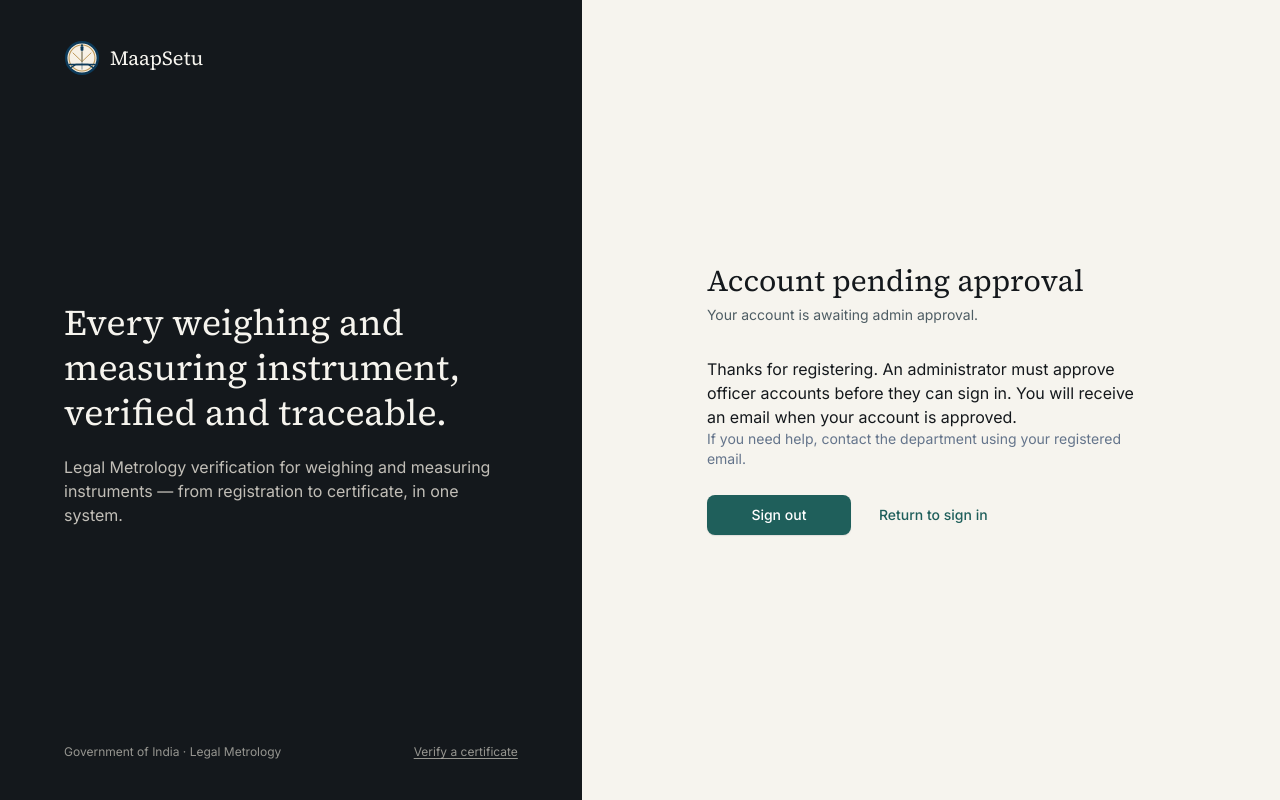
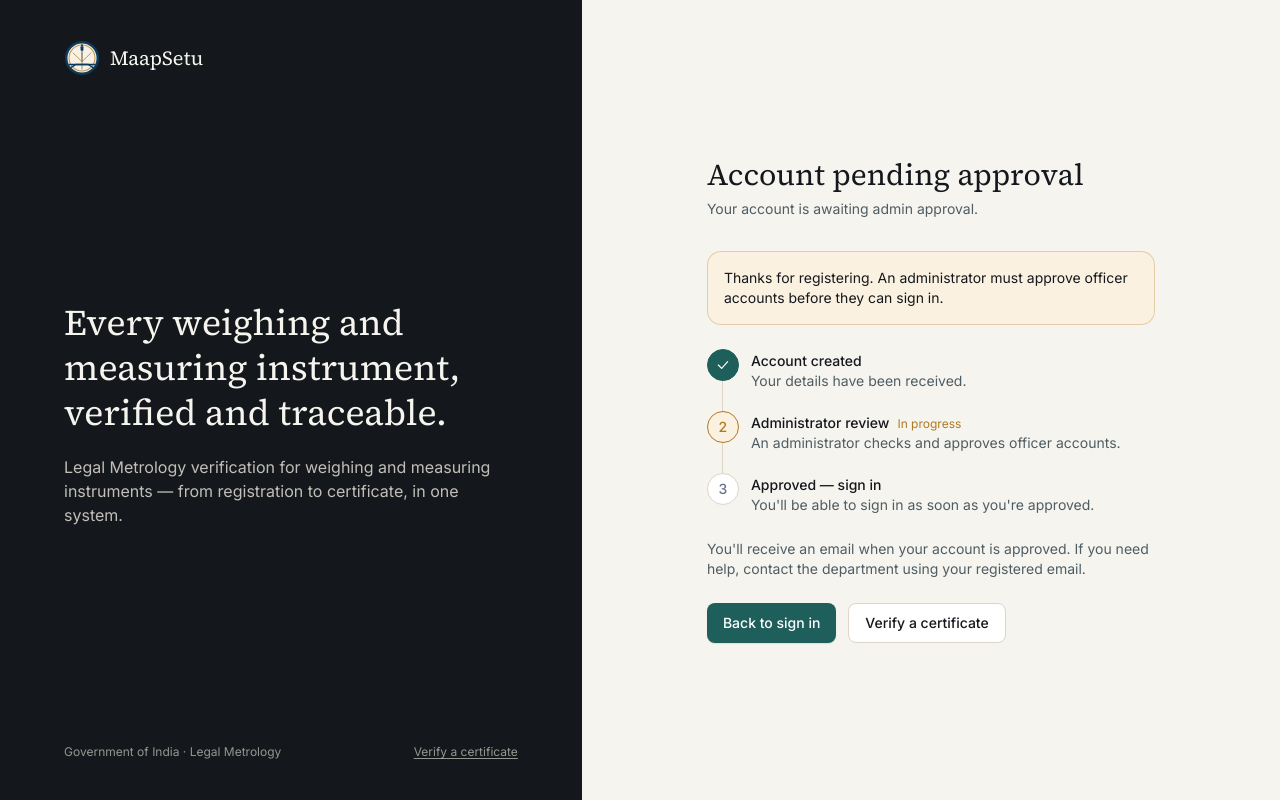
Before and after one commit to SubhamKesh/e-Metrology, a React (Vite) app in the folder frontend/: page /pending in a window 1280 px wide. Built offline with nearby package versions, Linux system fonts and the light colour scheme; no server answers.

Commit message:
add pending approval page

```diff
--- a/frontend/src/pages/auth/Login.tsx
+++ b/frontend/src/pages/auth/Login.tsx
@@ -43,6 +43,19 @@ export default function Login() {
       const dest = location.state?.from?.pathname ?? roleHome(user.role);
       navigate(dest, { replace: true });
     } catch (err) {
+      // The backend answers 403 for accounts that can't sign in yet. Send
+      // those users to the pending page instead of a bare error line.
+      if (err instanceof ApiError && err.status === 403) {
+        const msg = err.message.toLowerCase();
+        if (msg.includes("awaiting admin approval")) {
+          navigate("/pending", { state: { email, status: "pending" } });
+          return;
+        }
+        if (msg.includes("not approved")) {
+          navigate("/pending", { state: { email, status: "rejected" } });
+          return;
+        }
+      }
       setError(err instanceof ApiError ? err.message : "Something went wrong. Try again.");
     } finally {
       setLoading(false);
--- a/frontend/src/pages/auth/PendingApproval.tsx
+++ b/frontend/src/pages/auth/PendingApproval.tsx
@@ -1,28 +1,111 @@
-import { Link } from "react-router-dom";
+import { useLocation } from "react-router-dom";
 import { AuthLayout } from "./AuthLayout";
 import { useAuth } from "@/context/AuthContext";
-import { Button } from "@/components/ui/Button";
+import { ButtonLink } from "@/components/ui/Button";
+import { Icon } from "@/components/ui/Icon";
+import { cn } from "@/lib/cn";
+
+export interface PendingRouteState {
+  email?: string;
+  status?: "pending" | "rejected";
+}
+
+type StepState = "done" | "current" | "todo";
+
+const STEPS: { title: string; body: string }[] = [
+  { title: "Account created", body: "Your details have been received." },
+  { title: "Administrator review", body: "An administrator checks and approves officer accounts." },
+  { title: "Approved — sign in", body: "You'll be able to sign in as soon as you're approved." },
+];
 
 export default function PendingApproval() {
   const { user, logout } = useAuth();
+  const location = useLocation();
+  const routeState = (location.state ?? {}) as PendingRouteState;
+  const rejected = routeState.status === "rejected" || user?.status === "rejected";
+  const email = routeState.email ?? user?.email;
+  const name = user?.name;
+
+  if (rejected) {
+    return (
+      <AuthLayout title="Registration not approved" subtitle="An administrator has declined this account.">
+        <div className="rounded-xl border border-danger/20 bg-danger-50 p-4 text-sm text-ink" role="status">
+          <p>
+            {name ? `${name}, your` : "Your"} registration{email ? ` for ${email}` : ""} was not approved, so this
+            account can't be used to sign in.
+          </p>
+          <p className="mt-2 text-slate-600">
+            If you think this is a mistake, contact the department using the email address you registered with.
+          </p>
+        </div>
+        <Actions onLeave={logout} />
+      </AuthLayout>
+    );
+  }
 
   return (
     <AuthLayout title="Account pending approval" subtitle="Your account is awaiting admin approval.">
-      <div className="prose max-w-none">
+      <div className="rounded-xl border border-warning/30 bg-warning-50 p-4 text-sm text-ink" role="status">
         <p>
-          Thanks for registering{user ? `, ${user.name}` : ""}. An administrator must approve officer accounts before
-          they can sign in. You will receive an email when your account is approved.
+          Thanks for registering{name ? `, ${name}` : ""}. An administrator must approve officer accounts before they
+          can sign in.
         </p>
-        <p className="text-sm text-slate-500">If you need help, contact the department using your registered email.</p>
-        <div className="mt-6 flex flex-col gap-3 sm:flex-row sm:items-center">
-          <Button onClick={() => logout()} className="w-full sm:w-36">
-            Sign out
-          </Button>
-          <Link to="/login" className="inline-flex h-11 items-center justify-center rounded-md px-4 text-sm font-medium text-teal hover:bg-teal-50">
-            Return to sign in
-          </Link>
-        </div>
+        {email && (
+          <p className="mt-2 text-slate-600">
+            Registered email: <span className="break-all font-medium text-ink">{email}</span>
+          </p>
+        )}
       </div>
+
+      <ol className="mt-6 space-y-0" aria-label="Approval progress">
+        {STEPS.map((s, i) => {
+          const state: StepState = i === 0 ? "done" : i === 1 ? "current" : "todo";
+          return (
+            <li key={s.title} className="relative flex gap-3 pb-5 last:pb-0">
+              {i < STEPS.length - 1 && (
+                <span className="absolute left-[0.95rem] top-8 h-[calc(100%-1.5rem)] w-px bg-line" aria-hidden="true" />
+              )}
+              <span
+                className={cn(
+                  "z-10 flex h-8 w-8 shrink-0 items-center justify-center rounded-full border text-sm font-medium",
+                  state === "done" && "border-teal bg-teal text-white",
+                  state === "current" && "border-warning bg-warning-50 text-warning",
+                  state === "todo" && "border-line bg-white text-slate-500",
+                )}
+                aria-hidden="true"
+              >
+                {state === "done" ? <Icon name="check" className="h-4 w-4" /> : i + 1}
+              </span>
+              <div className="min-w-0 pt-0.5">
+                <p className="text-sm font-medium text-ink">
+                  {s.title}
+                  {state === "current" && <span className="ml-2 text-xs font-normal text-warning">In progress</span>}
+                </p>
+                <p className="text-sm text-slate-600">{s.body}</p>
+              </div>
+            </li>
+          );
+        })}
+      </ol>
+
+      <p className="mt-6 text-sm text-slate-600">
+        You'll receive an email when your account is approved. If you need help, contact the department using your
+        registered email.
+      </p>
+      <Actions onLeave={logout} />
     </AuthLayout>
   );
 }
+
+function Actions({ onLeave }: { onLeave: () => void }) {
+  return (
+    <div className="mt-6 flex flex-col gap-3 sm:flex-row">
+      <ButtonLink to="/login" onClick={onLeave} className="w-full sm:w-auto">
+        Back to sign in
+      </ButtonLink>
+      <ButtonLink to="/verify" variant="secondary" className="w-full sm:w-auto">
+        Verify a certificate
+      </ButtonLink>
+    </div>
+  );
+}
```
